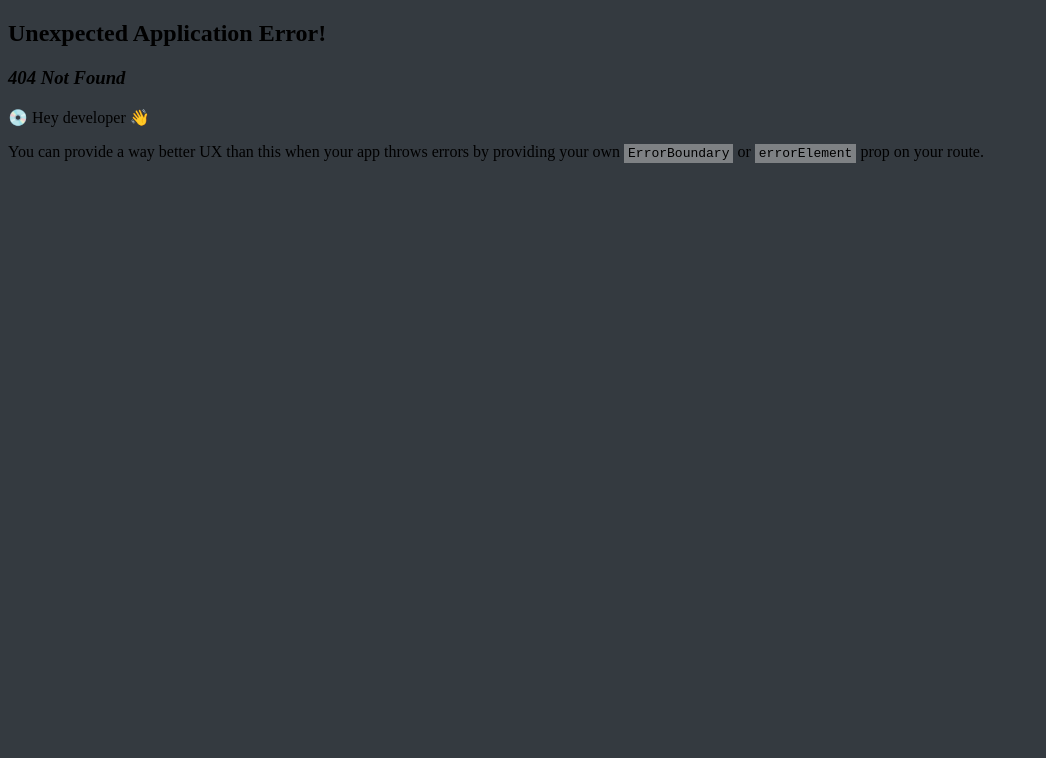
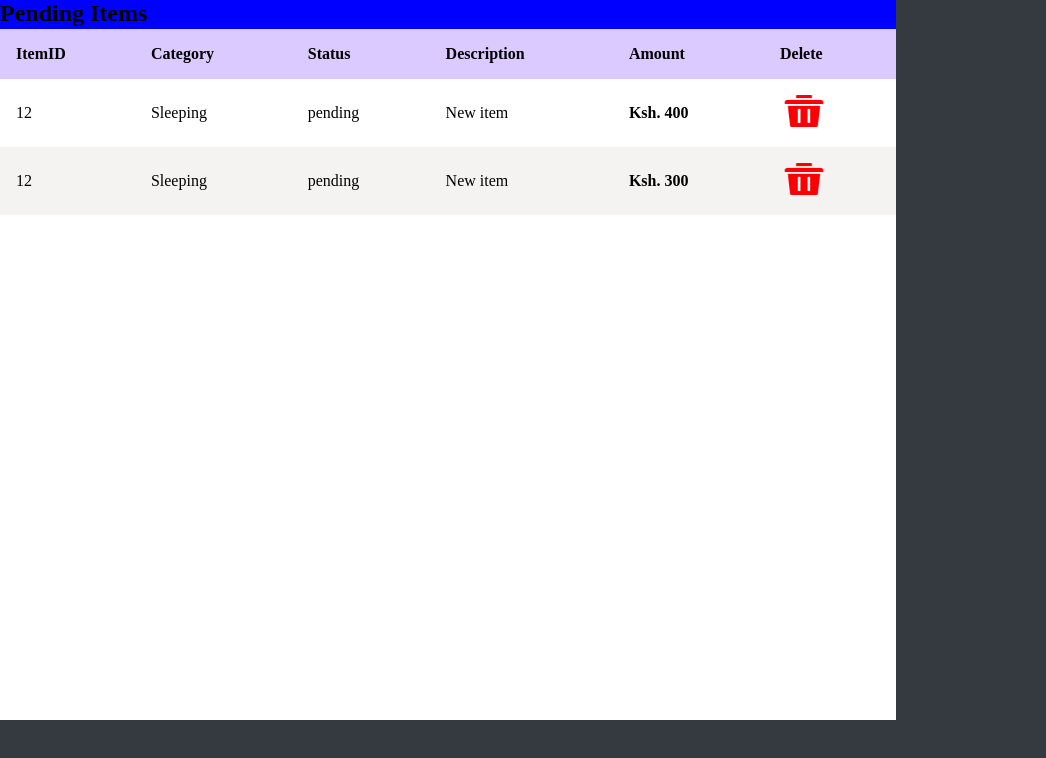
Before and after one commit to Ndigithe-john/CarpentryConnect, a React (Create React App) app in the folder frontend/: page /showItems in a window 1280 px wide. Before the commit this address had no page. Shown: the top 758 px of the page, without its empty margins (0-1046 px from the left). Built offline with nearby package versions, Linux system fonts and the light colour scheme.

Commit message:
added the display fot items table

```diff
--- a/frontend/package.json
+++ b/frontend/package.json
@@ -4,6 +4,7 @@
   "private": true,
   "dependencies": {
     "@fortawesome/fontawesome-svg-core": "^6.5.1",
+    "@fortawesome/free-brands-svg-icons": "^6.5.1",
     "@fortawesome/free-regular-svg-icons": "^6.5.1",
     "@fortawesome/free-solid-svg-icons": "^6.5.1",
     "@fortawesome/react-fontawesome": "^0.2.0",
--- a/frontend/src/App.js
+++ b/frontend/src/App.js
@@ -6,6 +6,7 @@ import Home from "./components/Home";
 import Maps from "./components/Map/Maps";
 import Dashboard from "./components/Dashboard";
 import NewProductFrom from "./components/NewProductForm";
+import ShowItems from "./components/Items/ShowItems";
 function App() {
   const router = createBrowserRouter([
     {
@@ -37,6 +38,10 @@ function App() {
       path: "/addItem",
       element: <NewProductFrom />,
     },
+    {
+      path: "/showItems",
+      element: <ShowItems />,
+    },
   ]);
   return (
     <>
--- /dev/null
+++ b/frontend/src/components/Items/ShowItems.js
@@ -0,0 +1,63 @@
+import deleteIcon from "../../assets/delete.png";
+import "./showitemsStyles.css";
+const ShowItems = () => {
+  return (
+    <div>
+      <main className="table">
+        <section className="table_header">
+          <h1>Pending Items</h1>
+        </section>
+        <section className="table_body">
+          <table>
+            <thead>
+              <tr>
+                <th>ItemID</th>
+                <th>Category</th>
+                <th>Status</th>
+                <th>Description</th>
+                <th>Amount</th>
+                <th>Delete</th>
+              </tr>
+            </thead>
+            <tbody>
+              <tr>
+                <td>12</td>
+                <td>Sleeping</td>
+                <td>pending</td>
+                <td>New item</td>
+                <td>
+                  <strong>Ksh. 400</strong>
+                </td>
+                <td>
+                  <img
+                    src={deleteIcon}
+                    alt="deleteIcon"
+                    style={{ width: "3em", height: "4vh" }}
+                  />
+                </td>
+              </tr>
+              <tr>
+                <td>12</td>
+                <td>Sleeping</td>
+                <td>pending</td>
+                <td>New item</td>
+                <td>
+                  <strong>Ksh. 300</strong>
+                </td>
+                <td>
+                  <img
+                    src={deleteIcon}
+                    alt="deleteIcon"
+                    style={{ width: "3em", height: "4vh" }}
+                  />
+                </td>
+              </tr>
+            </tbody>
+          </table>
+        </section>
+      </main>
+    </div>
+  );
+};
+
+export default ShowItems;
--- /dev/null
+++ b/frontend/src/components/Items/showitemsStyles.css
@@ -0,0 +1,45 @@
+* {
+  margin: 0;
+  padding: 0;
+  box-sizing: border-box;
+}
+
+table,
+th,
+td {
+  border-collapse: collapse;
+  padding: 1rem;
+  text-align: left;
+}
+main.table {
+  width: 70vw;
+  height: 90vh;
+  background-color: white;
+  backdrop-filter: blur(7px);
+}
+.table_header {
+  width: 100%;
+  align-self: center;
+  background-color: blue;
+  height: 4%;
+}
+.table_body {
+  width: 100%;
+  max-height: 89%;
+  margin: 8rem, auto;
+}
+table {
+  width: 100%;
+}
+thead th {
+  position: sticky;
+  top: 0;
+  left: 0;
+  background-color: #dacafffe;
+}
+tbody tr:nth-child(even) {
+  background-color: rgb(245, 242, 242);
+}
+tbody tr:hover {
+  background-color: rgb(248, 251, 251);
+}
--- a/frontend/src/pages/RegisterPage.js
+++ b/frontend/src/pages/RegisterPage.js
@@ -22,7 +22,6 @@ const RegisterPage = () => {
   function toggleModal() {
     setIsModalOpen((prev) => !prev);
   }
-  console.log(selectPosition.display_name);
 
   const handleSignUp = async (e) => {
     e.preventDefault();
```
Also changed, not shown: frontend/src/assets/delete.png (added), 1 other file (tests, documents, lock files or other folders).
